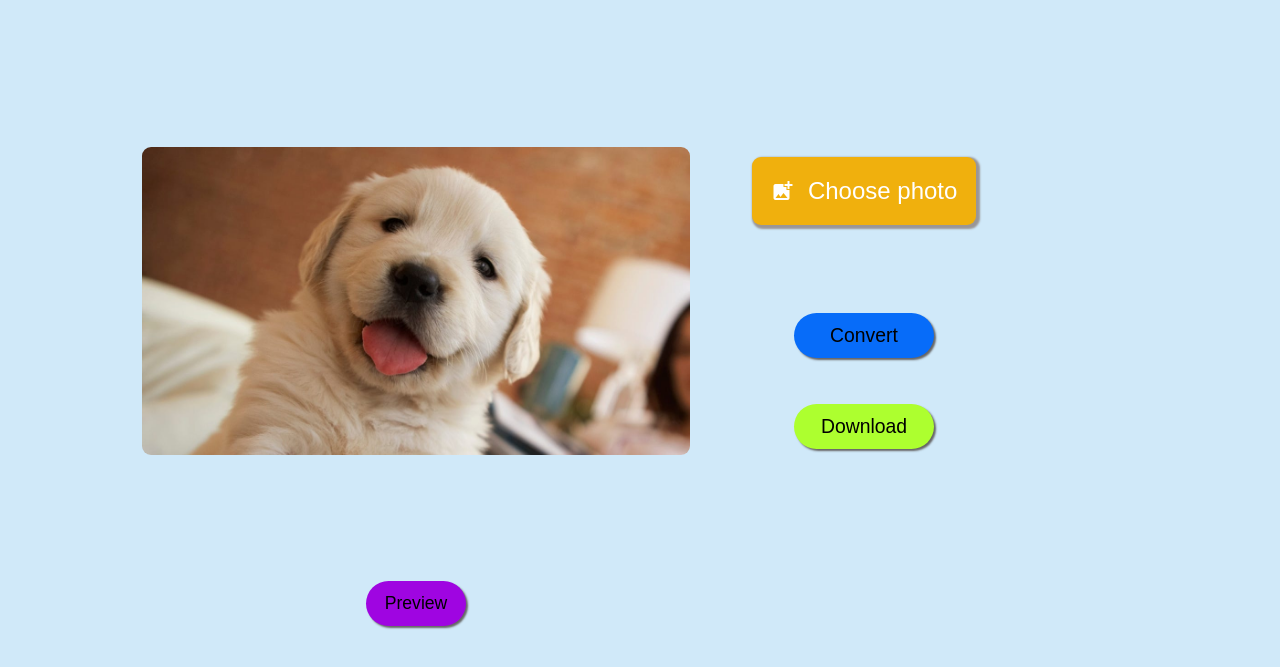
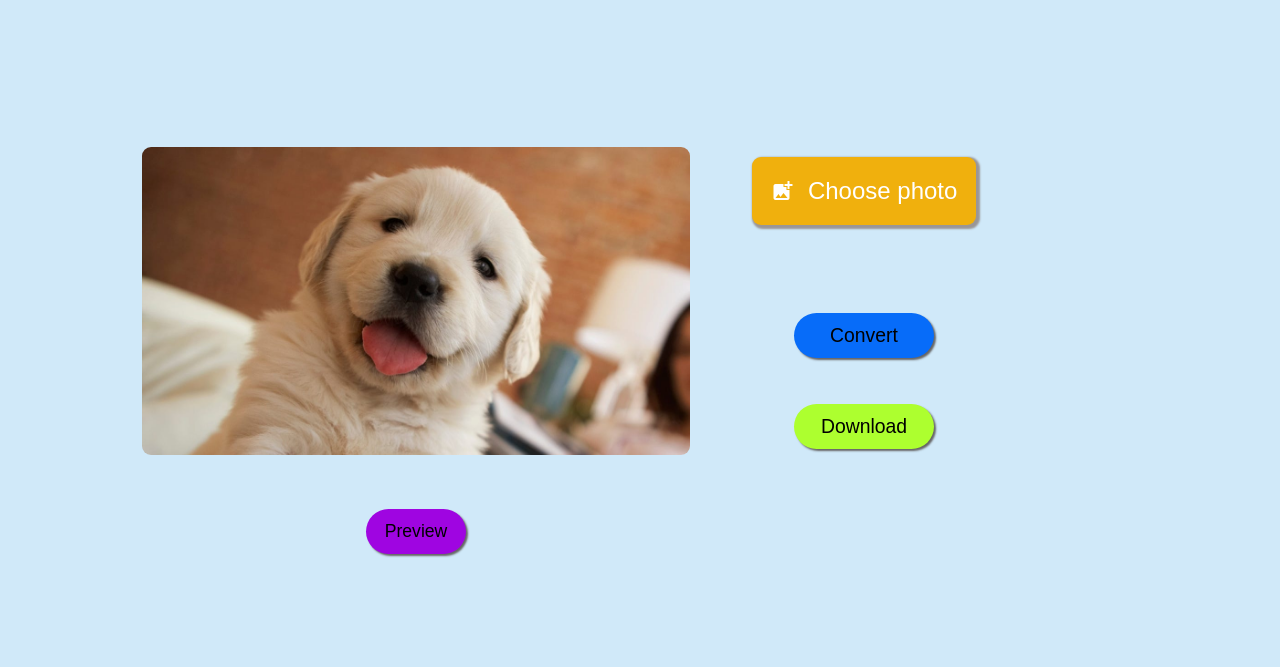
Before and after one commit to ChanduDevelops/Image-Background-Remover, a plain HTML site: page index.html in a window 1280 px wide. Shown: the part 99-766 px from the top of the page. Drawn offline with Linux system fonts and the light colour scheme.

Commit message:
Update style.css

```diff
--- a/style.css
+++ b/style.css
@@ -85,7 +85,7 @@ button>span {
 
 #preview-buttons {
     width: 50%;
-    top: 85%;
+    top: 76%;
     height: 20px;
     position: absolute;
     display: flex;
```
